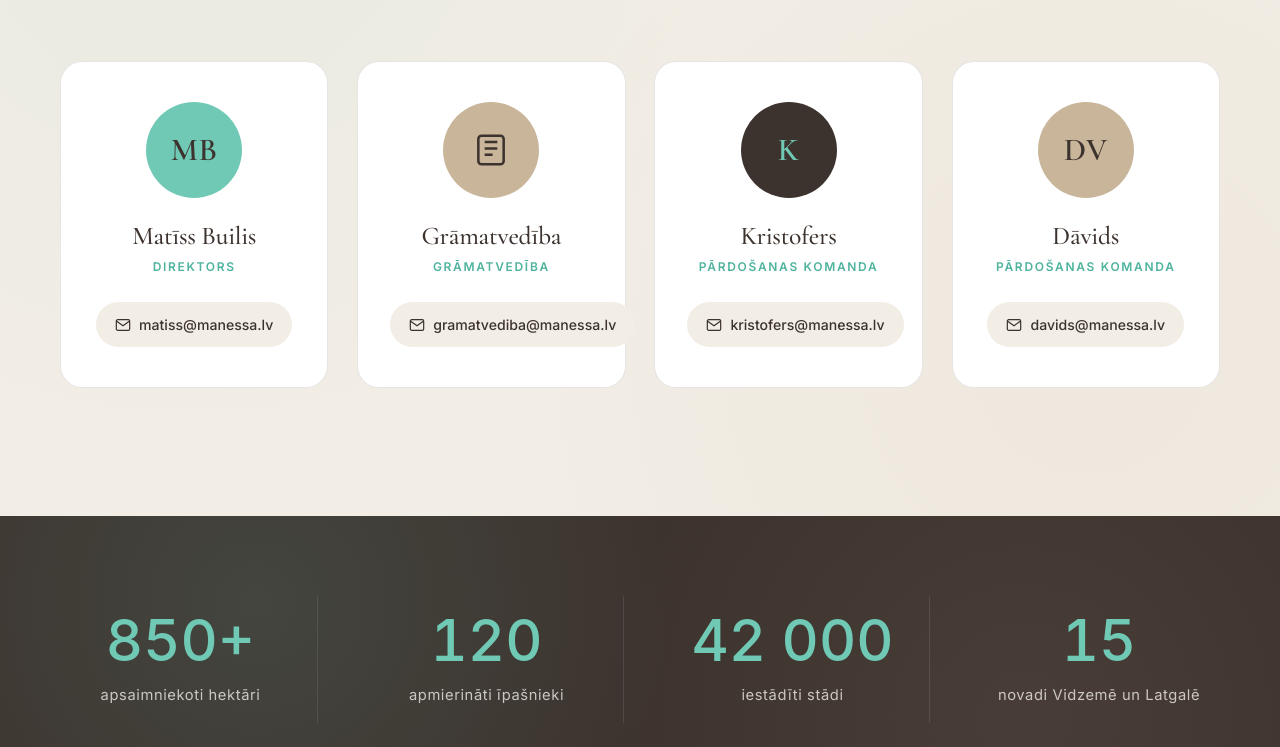
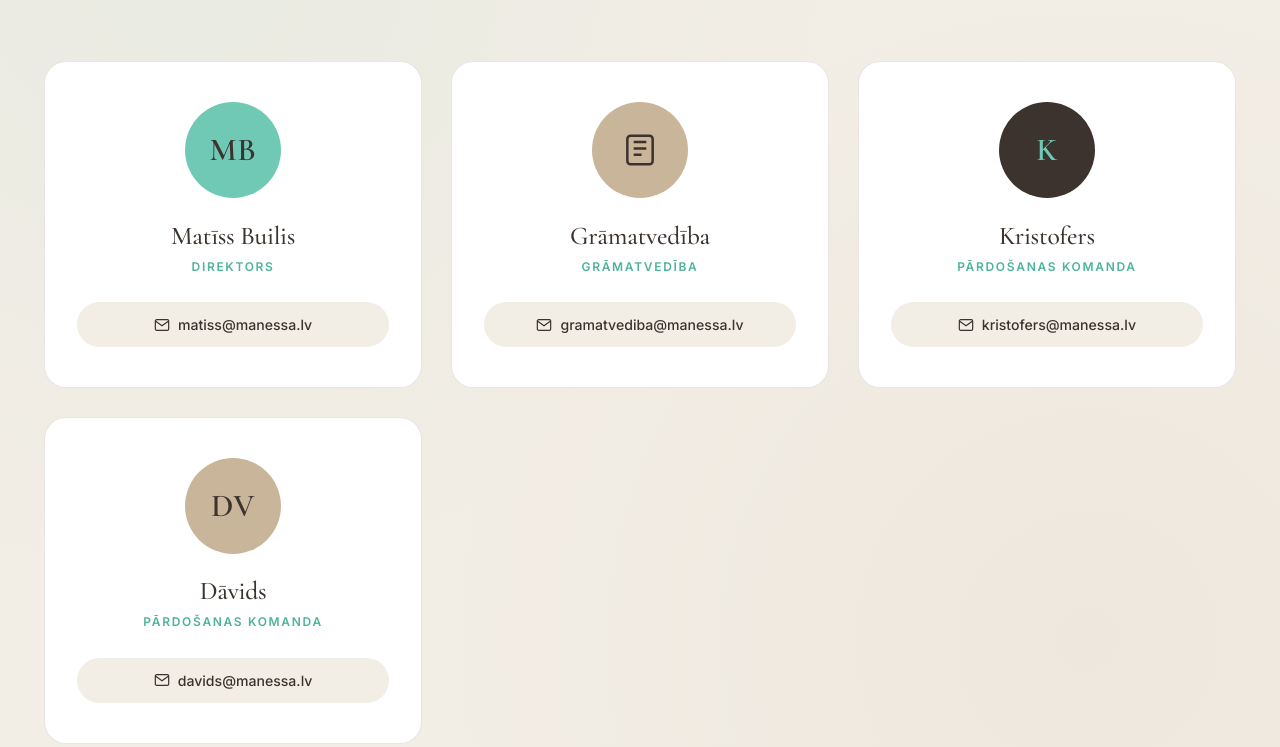
Before and after one commit to ivissivi/manessa-website, a plain HTML site: page index.html in a window 1280 px wide. Shown: the part 3937-4684 px from the top of the page. Drawn offline with nearby package versions, Linux system fonts and the light colour scheme.

Commit message:
Stila uzlabojumi

```diff
--- a/css/styles.css
+++ b/css/styles.css
@@ -848,13 +848,14 @@ h5 { font-size: 1rem; font-family: var(--font-body); font-weight: 600; text-tran
 
 .team-grid {
     display: grid;
-    grid-template-columns: repeat(auto-fit, minmax(240px, 1fr));
+    grid-template-columns: repeat(auto-fit, minmax(280px, 1fr));
     gap: 1.8rem;
-    max-width: 1160px;
+    max-width: 1280px;
     margin: 0 auto;
 }
 
 .team-card {
+    min-width: 0;
     background: var(--color-card);
     border: 1px solid var(--color-border);
     border-radius: var(--radius-lg);
@@ -895,9 +896,10 @@ h5 { font-size: 1rem; font-family: var(--font-body); font-weight: 600; text-tran
 .team-card:hover .team-avatar {
     transform: scale(1.05);
 }
+/* Unified tint: mint on avatar-brown reads too faint vs brown currentColor elsewhere */
 .team-card:hover .team-avatar::before {
-    border-color: currentColor;
-    opacity: 0.4;
+    border-color: rgba(79, 179, 158, 0.65);
+    opacity: 1;
 }
 .team-avatar svg {
     width: 38px;
@@ -936,10 +938,15 @@ h5 { font-size: 1rem; font-family: var(--font-body); font-weight: 600; text-tran
 }
 
 .team-email {
-    display: inline-flex;
+    display: flex;
     align-items: center;
+    justify-content: center;
+    flex-wrap: wrap;
     gap: 8px;
-    padding: 10px 18px;
+    width: 100%;
+    max-width: 100%;
+    box-sizing: border-box;
+    padding: 10px 16px;
     background: var(--color-bg-alt);
     border-radius: var(--radius-pill);
     font-size: 0.88rem;
@@ -948,6 +955,8 @@ h5 { font-size: 1rem; font-family: var(--font-body); font-weight: 600; text-tran
     transition: all var(--transition);
     border: 1px solid transparent;
     text-decoration: none;
+    overflow-wrap: anywhere;
+    word-break: break-word;
 }
 .team-email svg {
     width: 16px;
```
